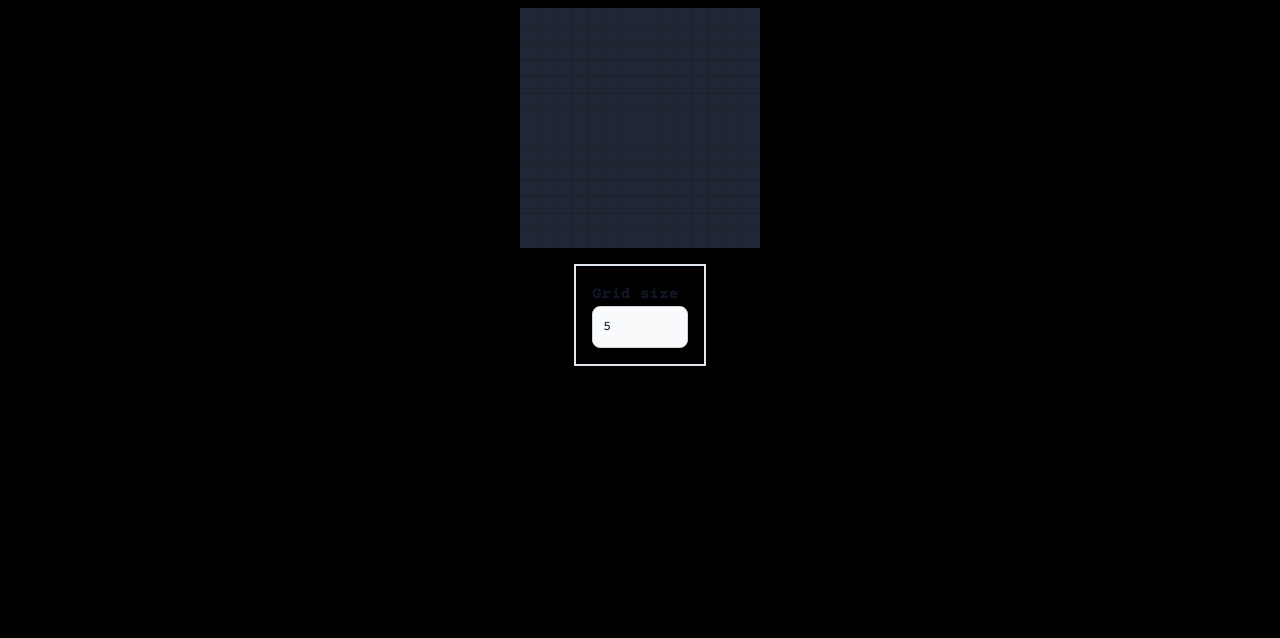
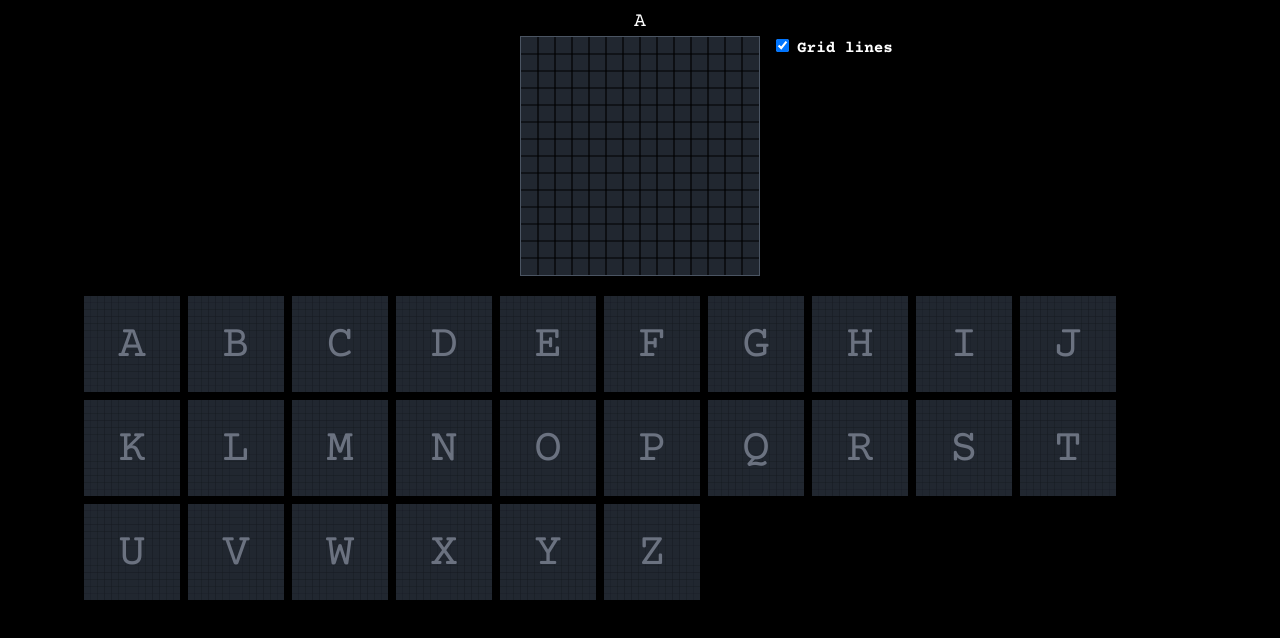
Before and after one commit to SivanDuijn/triplet-designer, a Next.js app: page /font-designer in a window 1280 px wide. Shown: the top 638 px of the page. Built offline with nearby package versions, Linux system fonts and the light colour scheme.

Commit message:
improve font-designer design

```diff
--- a/src/components/FontCharacterEditor.tsx
+++ b/src/components/FontCharacterEditor.tsx
@@ -1,20 +1,24 @@
 import clsx from "clsx";
-import { useState } from "react";
-import { SVGPixelCell } from "./PixelCell";
+import { memo, useEffect, useRef, useState } from "react";
+import { MemoizedSVGPixelCell } from "./SVGPixelCell";
 
 export type FontCharacterEditorProps = {
+    gridSize: number;
+    characterName: string;
+    character: number[][];
     className?: string;
+    gridLines?: boolean;
+    onUpdate: () => void;
 };
 
-export const FontCharacterEditor = (props: FontCharacterEditorProps) => {
-    const gridSize = 14;
-    const cellSize = 100 / gridSize;
+export const MemoizedFontCharacterEditor = memo(FontCharacterEditor);
+export function FontCharacterEditor(props: FontCharacterEditorProps) {
+    const cellSize = 100 / props.gridSize;
 
-    const [character, setCharacter] = useState<number[][]>(
-        Array(gridSize)
-            .fill([])
-            .map(() => Array(gridSize).fill(0)),
-    );
+    const [character, setCharacter] = useState<number[][]>([]);
+    useEffect(() => setCharacter(props.character), [props.characterName]);
+
+    const mouseIsDownEditing = useRef<boolean>(false);
 
     return (
         <div className={props.className}>
@@ -23,24 +27,62 @@ export const FontCharacterEditor = (props: FontCharacterEditorProps) => {
                 preserveAspectRatio="xMidYMid slice"
                 role="img"
                 className={clsx("hover:cursor-pointer")}
+                onMouseUp={() => props.onUpdate()}
+                onMouseLeave={(e) => e.buttons == 1 && props.onUpdate()}
             >
                 {character.map((rows, i) =>
                     rows.map((value, j) => (
-                        <SVGPixelCell
-                            key={i * gridSize + j}
+                        <MemoizedSVGPixelCell
+                            key={i * props.gridSize + j}
                             cellSize={cellSize}
                             i={i}
                             j={j}
                             value={value}
-                            onChange={(value) => {
-                                const newCharacter = [...character];
-                                newCharacter[i][j] = value;
-                                setCharacter([...newCharacter]);
+                            onChange={(v) => {
+                                character[i][j] = v;
+                                setCharacter([...character]);
+                                props.onUpdate();
+                            }}
+                            onMouseDown={(enabling) => {
+                                mouseIsDownEditing.current = enabling;
+                            }}
+                            onMouseEnter={(mouseIsDown) => {
+                                if (mouseIsDown) {
+                                    character[i][j] = mouseIsDownEditing.current ? 1 : 0;
+                                    setCharacter([...character]);
+                                }
                             }}
                         />
                     )),
                 )}
+
+                {props.gridLines &&
+                    Array(props.gridSize - 1)
+                        .fill(0)
+                        .map((_, i) => {
+                            const offset = (i + 1) * cellSize;
+                            return (
+                                <g key={i}>
+                                    <line
+                                        x1={offset}
+                                        y1={0}
+                                        x2={offset}
+                                        y2={100}
+                                        stroke="black"
+                                        strokeWidth={0.5}
+                                    />
+                                    <line
+                                        x1={0}
+                                        y1={offset}
+                                        x2={100}
+                                        y2={offset}
+                                        stroke="black"
+                                        strokeWidth={0.5}
+                                    />
+                                </g>
+                            );
+                        })}
             </svg>
         </div>
     );
-};
+}
--- /dev/null
+++ b/src/components/FontCharacterViewer.tsx
@@ -0,0 +1,48 @@
+import clsx from "clsx";
+import { memo, useMemo } from "react";
+import { MemoizedSVGPixelCell } from "./SVGPixelCell";
+
+export type FontCharacterEditorProps = {
+    placeholder: string;
+    character: number[][];
+    className?: string;
+};
+
+export const MemoizedFontCharacterViewer = memo(FontCharacterViewer);
+function FontCharacterViewer(props: FontCharacterEditorProps) {
+    const gridSize = props.character.length;
+    const cellSize = 100 / gridSize;
+
+    const allEmpty = useMemo(
+        () => !props.character.some((row) => row.some((c) => c > 0)),
+        [props.character],
+    );
+
+    return (
+        <div className={props.className}>
+            <svg viewBox="0 0 100 100" preserveAspectRatio="xMidYMid slice" role="img">
+                {props.character.map((rows, i) =>
+                    rows.map((value, j) => (
+                        <MemoizedSVGPixelCell
+                            key={i * gridSize + j}
+                            cellSize={cellSize}
+                            i={i}
+                            j={j}
+                            value={value}
+                        />
+                    )),
+                )}
+                {allEmpty && (
+                    <text
+                        x={50}
+                        y={63}
+                        textAnchor="middle"
+                        className={clsx("text-5xl", "fill-gray-500")}
+                    >
+                        {props.placeholder}
+                    </text>
+                )}
+            </svg>
+        </div>
+    );
+}
--- a/src/pages/_app.tsx
+++ b/src/pages/_app.tsx
@@ -3,18 +3,15 @@ import React from "react";
 import { Toaster } from "react-hot-toast";
 import "../styles/globals.css";
 import { GridProvider } from "src/lib/GridContext";
-import { MouseProvider } from "src/lib/MouseContext";
 
 function MyApp({ Component, pageProps }: AppProps) {
     return (
-        <MouseProvider>
         <GridProvider>
             <React.Fragment>
                 <Component {...pageProps} />
                 <Toaster />
             </React.Fragment>
         </GridProvider>
-        </MouseProvider>
     );
 }
 
--- a/src/pages/font-designer.tsx
+++ b/src/pages/font-designer.tsx
@@ -1,44 +1,131 @@
 import clsx from "clsx";
 import Head from "next/head";
-import { useEffect } from "react";
-import { FontCharacterEditor } from "src/components/FontCharacterEditor";
-import { useMouseIsDown } from "src/lib/MouseContext";
+import { useCallback, useState } from "react";
+import { MemoizedFontCharacterEditor } from "src/components/FontCharacterEditor";
+import { MemoizedFontCharacterViewer } from "src/components/FontCharacterViewer";
+
+const gridSize = 14;
 
 export default function FontDesigner() {
-    const { changeMouseIsDown } = useMouseIsDown();
-    useEffect(() => {
-        window.addEventListener("mousedown", () => changeMouseIsDown(true));
-        window.addEventListener("mouseup", () => changeMouseIsDown(false));
-    }, []);
+    const [showGridLines, setShowGridLines] = useState(true);
+
+    const [characters, setCharacters] = useState(createEmptyFont());
+    const [selectedCharacter, setSelectedCharacter] = useState<PossibleCharacters>("A");
+
+    const onCharacterUpdate = useCallback(() => {
+        setCharacters({
+            ...characters,
+            [selectedCharacter]: [...characters[selectedCharacter]],
+        });
+    }, [selectedCharacter, characters]);
 
     return (
-        <div className={clsx("flex", "justify-center", "h-full", "px-2", "pt-2")}>
+        <div className={clsx("flex", "h-full", "px-2", "pt-2", "justify-center")}>
             <Head>
                 <title>Font Designer</title>
             </Head>
-            <div className={clsx("flex", "flex-col", "items-center")}>
-                <div className={clsx("flex")}>
-                    <FontCharacterEditor className={clsx("w-60")} />
+            <div className={clsx("flex", "flex-col", "items-center", "max-w-[70rem]")}>
+                <p className={clsx("text-xl")}>{selectedCharacter}</p>
+                <div className={clsx("grid", "grid-cols-3")}>
+                    <div />
+                    <MemoizedFontCharacterEditor
+                        className={clsx("w-60", "border", "border-gray-600")}
+                        gridLines={showGridLines}
+                        gridSize={gridSize}
+                        characterName={selectedCharacter}
+                        character={characters[selectedCharacter]}
+                        onUpdate={onCharacterUpdate}
+                    />
+                    <div className={clsx("ml-4")}>
+                        <input
+                            type="checkbox"
+                            id="gridLines"
+                            onChange={(e) => setShowGridLines(e.currentTarget.checked)}
+                            checked={showGridLines}
+                        />
+                        <label htmlFor="gridLines" className={clsx("ml-2", "font-bold")}>
+                            Grid lines
+                        </label>
+                    </div>
                 </div>
-                <div className={clsx("border-2", "border-slate-200", "mt-4", "p-4")}>
-                    <div className={clsx("max-w-[6rem]")}>
-                        <label
-                            htmlFor="first_name"
-                            className="block text-md text-gray-900 dark:text-white font-bold"
+                <div className={clsx("flex", "flex-wrap", "mt-4")}>
+                    {Object.entries(characters).map(([cn, c]) => (
+                        <div
+                            key={cn}
+                            onClick={() => setSelectedCharacter(cn as PossibleCharacters)}
                         >
-                            Grid size
-                        </label>
-                        <input
-                            type="number"
-                            id="first_name"
-                            className="bg-gray-50 border border-gray-300 text-gray-900 text-sm rounded-lg focus:ring-blue-500 focus:border-blue-500 block w-full p-2.5 dark:bg-gray-700 dark:border-gray-600 dark:placeholder-gray-400 dark:text-white dark:focus:ring-blue-500 dark:focus:border-blue-500"
-                            defaultValue={5}
-                            // onChange={}
-                            required
-                        />
-                    </div>
+                            <MemoizedFontCharacterViewer
+                                placeholder={cn}
+                                className={clsx("w-24", "m-1", "cursor-pointer")}
+                                character={c}
+                            />
+                        </div>
+                    ))}
                 </div>
             </div>
         </div>
     );
 }
+
+const emptyCharacter = (): number[][] =>
+    Array.from({ length: gridSize }, () => Array.from({ length: gridSize }, () => 0));
+
+const allCharacters = [
+    "A",
+    "B",
+    "C",
+    "D",
+    "E",
+    "F",
+    "G",
+    "H",
+    "I",
+    "J",
+    "K",
+    "L",
+    "M",
+    "N",
+    "O",
+    "P",
+    "Q",
+    "R",
+    "S",
+    "T",
+    "U",
+    "V",
+    "W",
+    "X",
+    "Y",
+    "Z",
+] as const;
+
+type PossibleCharacters = typeof allCharacters[number];
+
+const createEmptyFont = () => ({
+    A: emptyCharacter(),
+    B: emptyCharacter(),
+    C: emptyCharacter(),
+    D: emptyCharacter(),
+    E: emptyCharacter(),
+    F: emptyCharacter(),
+    G: emptyCharacter(),
+    H: emptyCharacter(),
+    I: emptyCharacter(),
+    J: emptyCharacter(),
+    K: emptyCharacter(),
+    L: emptyCharacter(),
+    M: emptyCharacter(),
+    N: emptyCharacter(),
+    O: emptyCharacter(),
+    P: emptyCharacter(),
+    Q: emptyCharacter(),
+    R: emptyCharacter(),
+    S: emptyCharacter(),
+    T: emptyCharacter(),
+    U: emptyCharacter(),
+    V: emptyCharacter(),
+    W: emptyCharacter(),
+    X: emptyCharacter(),
+    Y: emptyCharacter(),
+    Z: emptyCharacter(),
+});
```
Also changed, not shown: src/components/SVGPixelCell.tsx (renamed from src/components/PixelCell.tsx, +24 -24 lines), src/components/ShapePlaneEditor.tsx (+17 -2 lines), src/lib/MouseContext/index.tsx (deleted, +0 -67 lines), src/pages/index.tsx (+0 -11 lines). Lines whose indentation alone changed are shown as unchanged.
